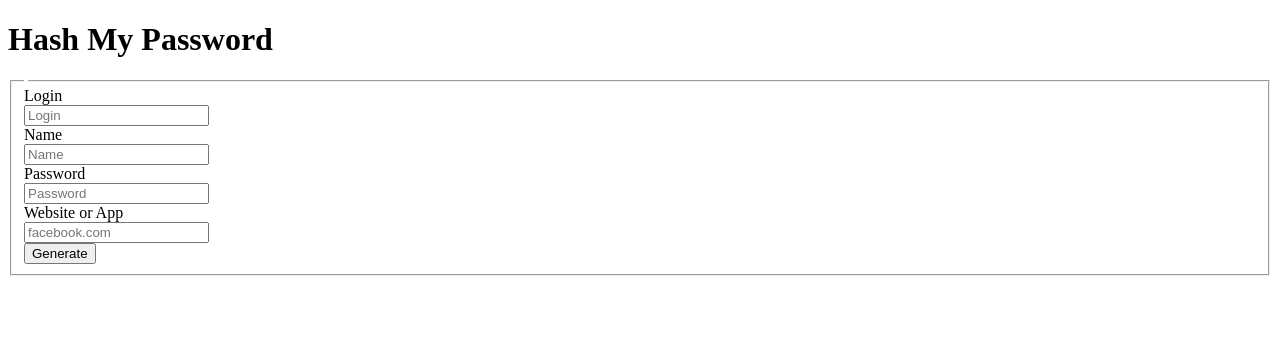
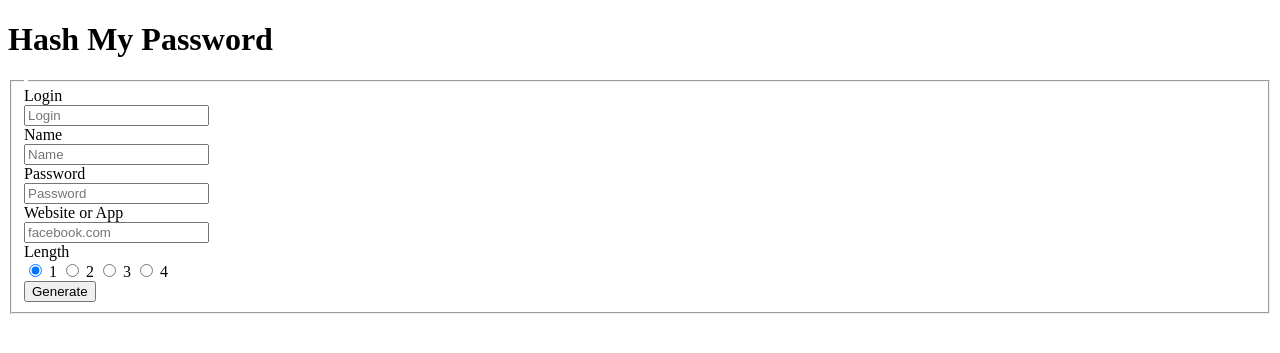
Before and after one commit to leibowitz/crypt, a PHP site: page / in a window 1280 px wide. Shown: the top 353 px of the page. Run offline with PHP 8.4, Linux system fonts and the light colour scheme.

Commit message:
Add length and make it ajax

```diff
--- a/php/index.php
+++ b/php/index.php
@@ -15,6 +15,7 @@ if(isset($_POST) && $_POST)
     $login      = $_POST['inputLogin'];
     $password   = $_POST['inputPassword'];
     $realm      = $_POST['inputRealm'];
+    $length     = $_POST['inputLength'];
 
     if( $password &&
         $realm)
@@ -25,9 +26,15 @@ if(isset($_POST) && $_POST)
         $encode = implode(':', array($name, $login, $password, $realm));
         $salt = 'abc';
 
-        $hash = base64_encode(pbkdf2('sha512', $encode, $salt, $rounds, 64, true));
+        $hash = base64_encode(pbkdf2('sha512', $encode, $salt, $rounds, $length*8, true));
     }
 
+    if(strtolower(isset($_SERVER['HTTP_X_REQUESTED_WITH'])? $_SERVER['HTTP_X_REQUESTED_WITH'] : '') == 'xmlhttprequest')
+    {
+        header("Cache-Control: no-store, no-cache, must-revalidate");
+        echo json_encode(array('status' => isset($hash), 'hash' => isset($hash) ? $hash : null));
+        exit;
+    }
 }
 ?>
 <!DOCTYPE html>
@@ -41,51 +48,94 @@ if(isset($_POST) && $_POST)
   <body>
     <div class="container">
         <h1>Hash My Password</h1>
-        <form class="form-horizontal" method="post">
+        <form class="form-horizontal" id="mainForm" method="post">
             <fieldset>
                 <legend></legend>
   <div class="control-group">
     <label class="control-label" for="inputLogin">Login</label>
     <div class="controls">
-      <input type="text" name="inputLogin" placeholder="Login" value="<?php echo htmlentities($login); ?>" />
+      <input type="text" id="inputLogin" name="inputLogin" placeholder="Login" value="<?php echo htmlentities($login); ?>" />
     </div>
   </div>
   <div class="control-group">
     <label class="control-label" for="inputName">Name</label>
     <div class="controls">
-      <input type="text" name="inputName" placeholder="Name" value="<?php echo htmlentities($name); ?>" />
+      <input type="text" id="inputName" name="inputName" placeholder="Name" value="<?php echo htmlentities($name); ?>" />
     </div>
   </div>
   <div class="control-group <?php if($post && !$password) echo 'error' ?>">
     <label class="control-label" for="inputPassword">Password</label>
     <div class="controls">
-      <input type="password" name="inputPassword" placeholder="Password" value="<?php //echo htmlentities($password);?>" />
+      <input type="password" id="inputPassword" name="inputPassword" placeholder="Password" value="<?php //echo htmlentities($password);?>" />
     </div>
   </div>
   <div class="control-group <?php if($post && !$realm) echo 'error' ?>">
     <label class="control-label" for="inputRealm">Website or App</label>
     <div class="controls">
-      <input type="text" name="inputRealm" placeholder="facebook.com" value="<?php echo htmlentities($realm); ?>" />
+      <input type="text" id="inputRealm" name="inputRealm" placeholder="facebook.com" value="<?php echo htmlentities($realm); ?>" />
+    </div>
+  </div>
+  <div class="control-group">
+    <label class="control-label" for="inputLength">Length</label>
+    <div class="controls">
+      <?php foreach(range(1, 4) as $length): ?>
+        <label class="radio inline">
+            <input type="radio" name="inputLength" value="<?php echo $length; ?>" <?php
+                if($length == 1): ?>
+                    checked="checked"
+                <?php endif; ?>>
+            <?php echo $length; ?>
+        </label>
+      <?php endforeach ?>
     </div>
   </div>
   <div class="control-group">
     <div class="controls">
-            <button type="submit" class="btn">Generate</button>
+            <button type="submit" id="btnSubmit" class="btn">Generate</button>
     </div>
   </div>
             </fieldset>
-                <?php if($hash): ?>
+            <div id="resultPanel">
+                <?php //if($hash): ?>
                 <fieldset>
                 <legend>Your Hash for <?php echo $realm; ?></legend>
-       <input type="text" name="hash" class="input-xxlarge" value="<?php echo htmlentities($hash); ?>" />
+                <input type="text" id="hash" name="hash" class="input-xxlarge" value="<?php echo htmlentities($hash); ?>" />
             </fieldset>
-                <?php endif ?>
+                <?php //endif ?>
+            </div>
         </form>
     </div>
     <script src="js/jquery.js"></script>
     <script src="js/bootstrap.js"></script>
     <script type="text/javascript">
-    $('input[name="hash"]').select();
+    $('#resultPanel').hide();
+    $('#mainForm').on('submit', function(e){
+        $('#resultPanel').hide();
+        $.ajax({
+            //url: '<?php echo $_SERVER['PHP_SELF']; ?>',
+            dataType: 'json',
+            cache: false,
+            type: 'POST',
+            data: {
+                inputName: $('#inputName').val(),
+                inputLogin: $('#inputLogin').val(),
+                inputRealm: $('#inputRealm').val(),
+                inputPassword: $('#inputPassword').val(),
+                inputLength: $('input[name=inputLength]:checked').val()
+            }
+        }).done(function(data){
+            if(data.status)
+            {
+                var $hash = $('#hash');
+                $hash.val(data.hash);
+                $('#resultPanel').show();
+                $hash.select();
+            } else {
+                console.log(data);
+            }
+        });
+        return false;
+    });
     </script>
   </body>
 </html>
```
